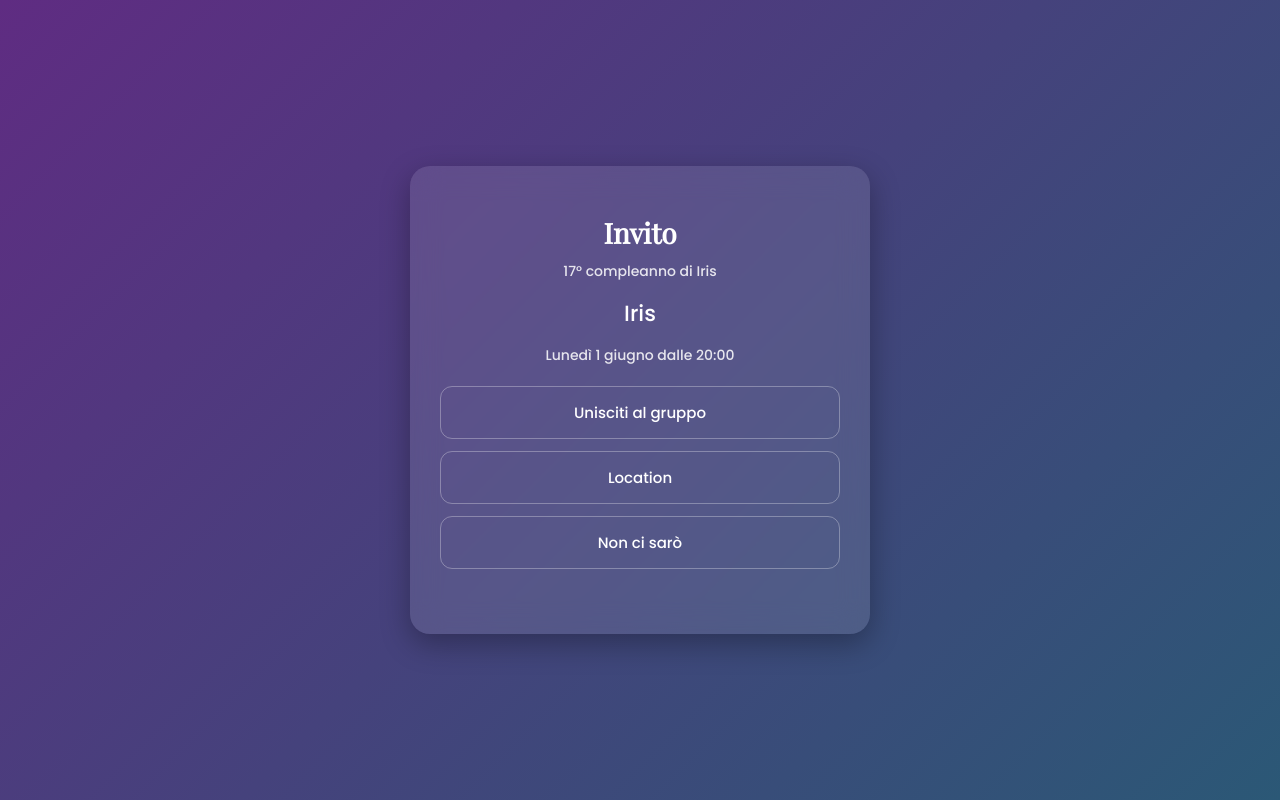
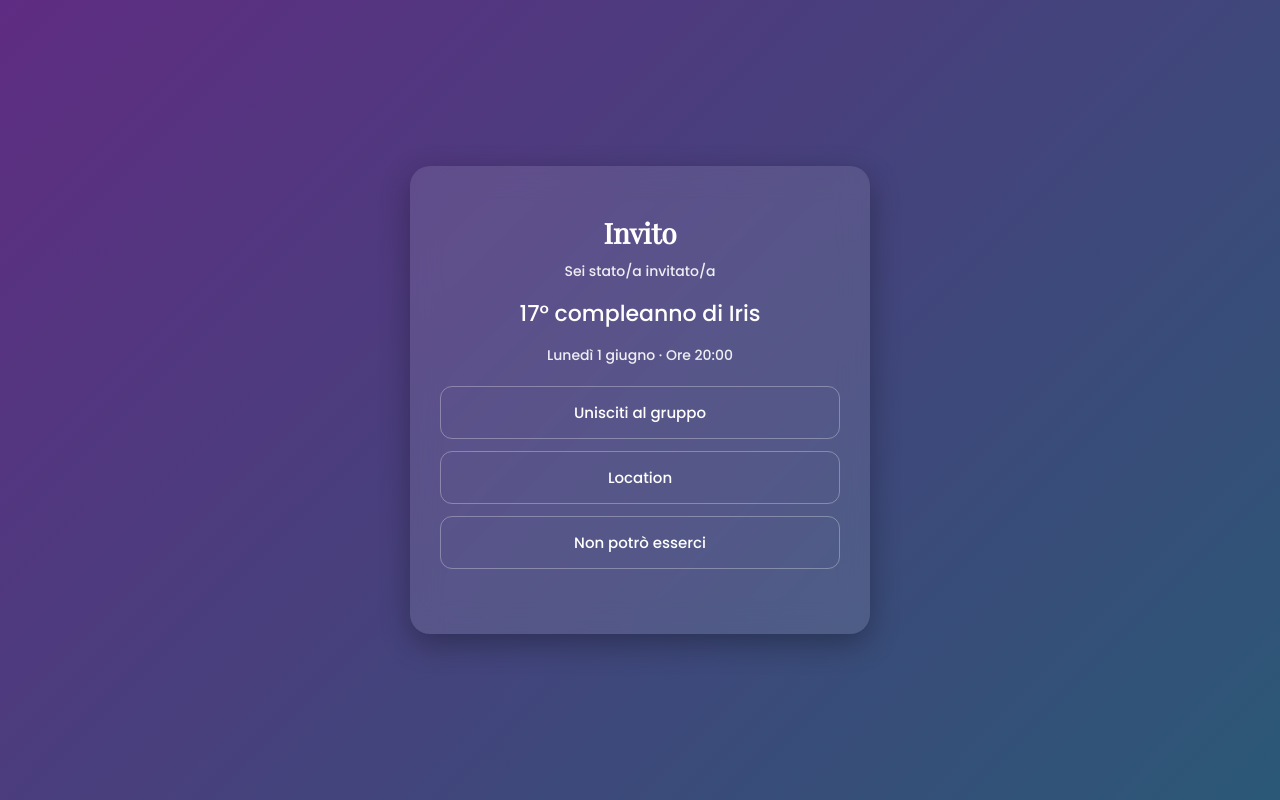
Before and after one commit to tia1209/Invito-compleanno-Iris, a plain HTML site: page index.html in a window 1280 px wide. Drawn offline with nearby package versions, Linux system fonts and the light colour scheme.

Commit message:
Update index.html

```diff
--- a/index.html
+++ b/index.html
@@ -38,14 +38,14 @@
 
     .info {
       font-size: 14px;
-      opacity: 0.85;
-      margin-bottom: 15px;
+      opacity: 0.9;
+      margin: 10px 0;
     }
 
     .name {
       font-size: 22px;
+      font-weight: 500;
       margin: 15px 0;
-      font-weight: 500;
     }
 
     .buttons {
@@ -94,12 +94,12 @@
   <div class="card">
     <h1>Invito</h1>
 
-    <div class="info">17° compleanno di Iris</div>
+    <div class="info">Sei stato/a invitato/a</div>
 
-    <div class="name">Iris</div>
+    <div class="name">17° compleanno di Iris</div>
 
     <div class="info">
-      Lunedì 1 giugno dalle 20:00
+      Lunedì 1 giugno · Ore 20:00
     </div>
 
     <div class="buttons">
@@ -112,12 +112,12 @@
       </a>
 
       <button class="btn" onclick="showMessage()">
-        Non ci sarò
+        Non potrò esserci
       </button>
     </div>
 
     <div class="message" id="message">
-      Ok, ricevuto.
+      Ricevuto 👍
     </div>
   </div>
 
```
